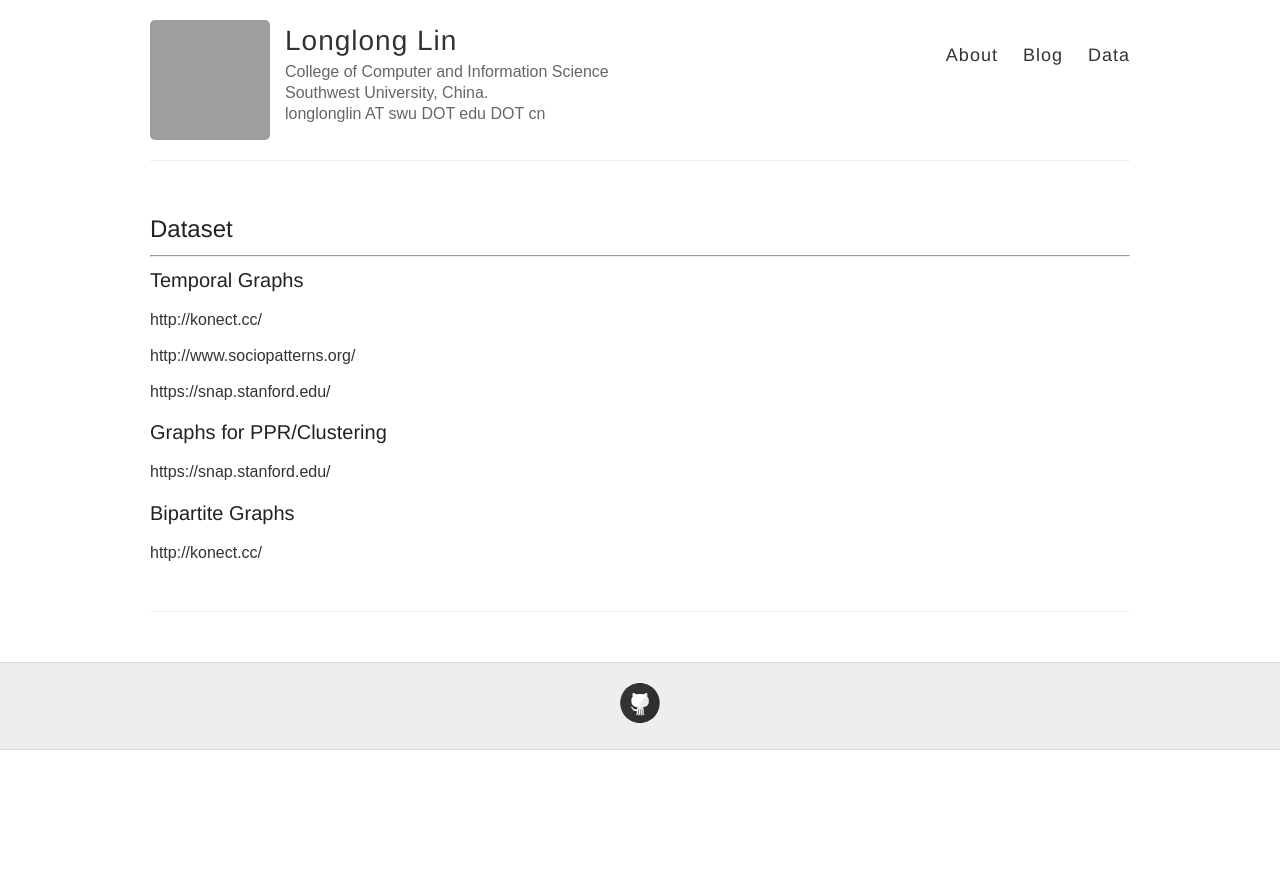
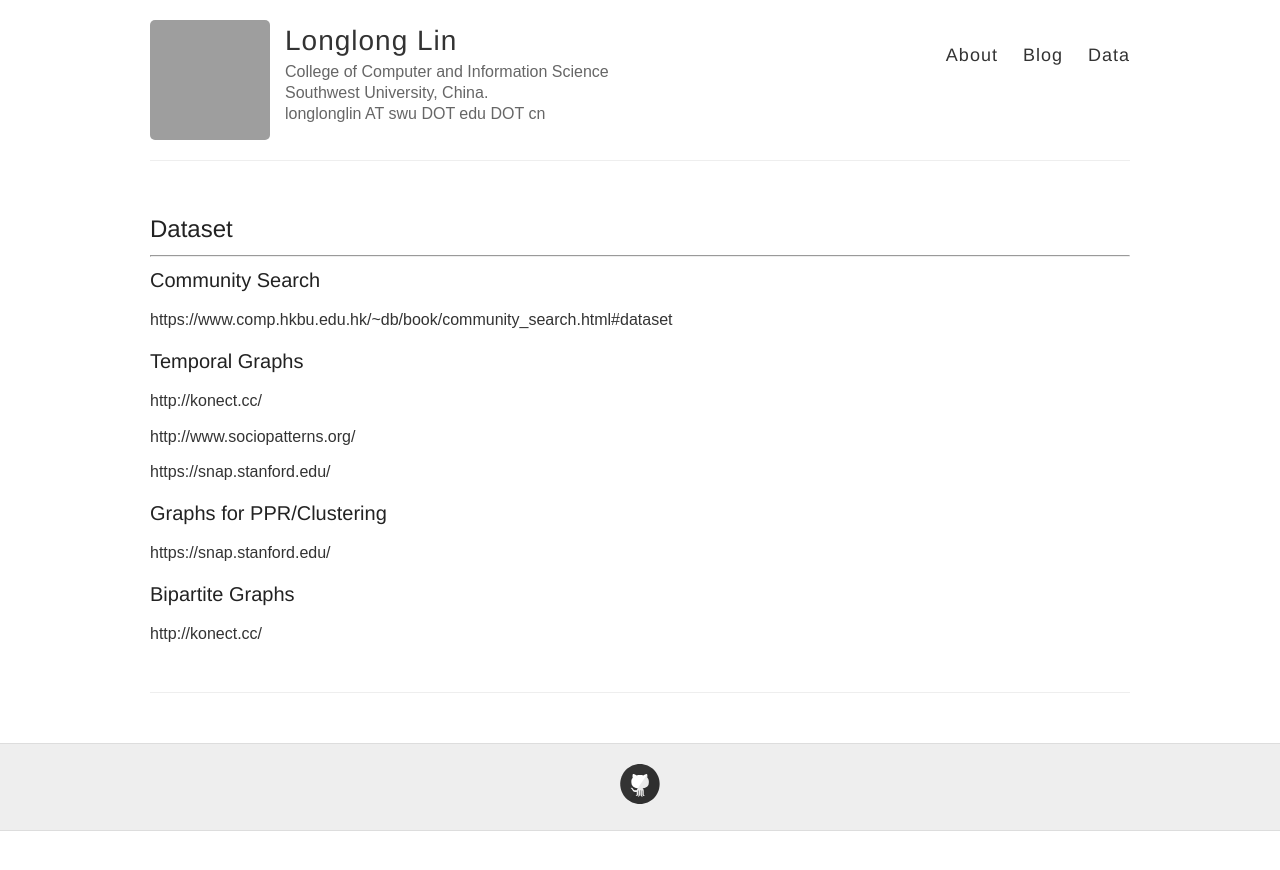
Before and after one commit to longlonglin/longlonglin.github.io, a Jekyll site: the page built from data.md, in a window 1280 px wide. Shown: the top 870 px of the page. Built offline with Jekyll 4.4.1, drawn with Linux system fonts in a browser that asks for light colours; grey boxes are pictures that could not be loaded.

Commit message:
Update data.md

```diff
--- a/data.md
+++ b/data.md
@@ -7,6 +7,9 @@ title: data
 ---
 ## Dataset
 ---
+
+### Community Search
+https://www.comp.hkbu.edu.hk/~db/book/community_search.html#dataset
 
 ### Temporal Graphs
 http://konect.cc/
```
